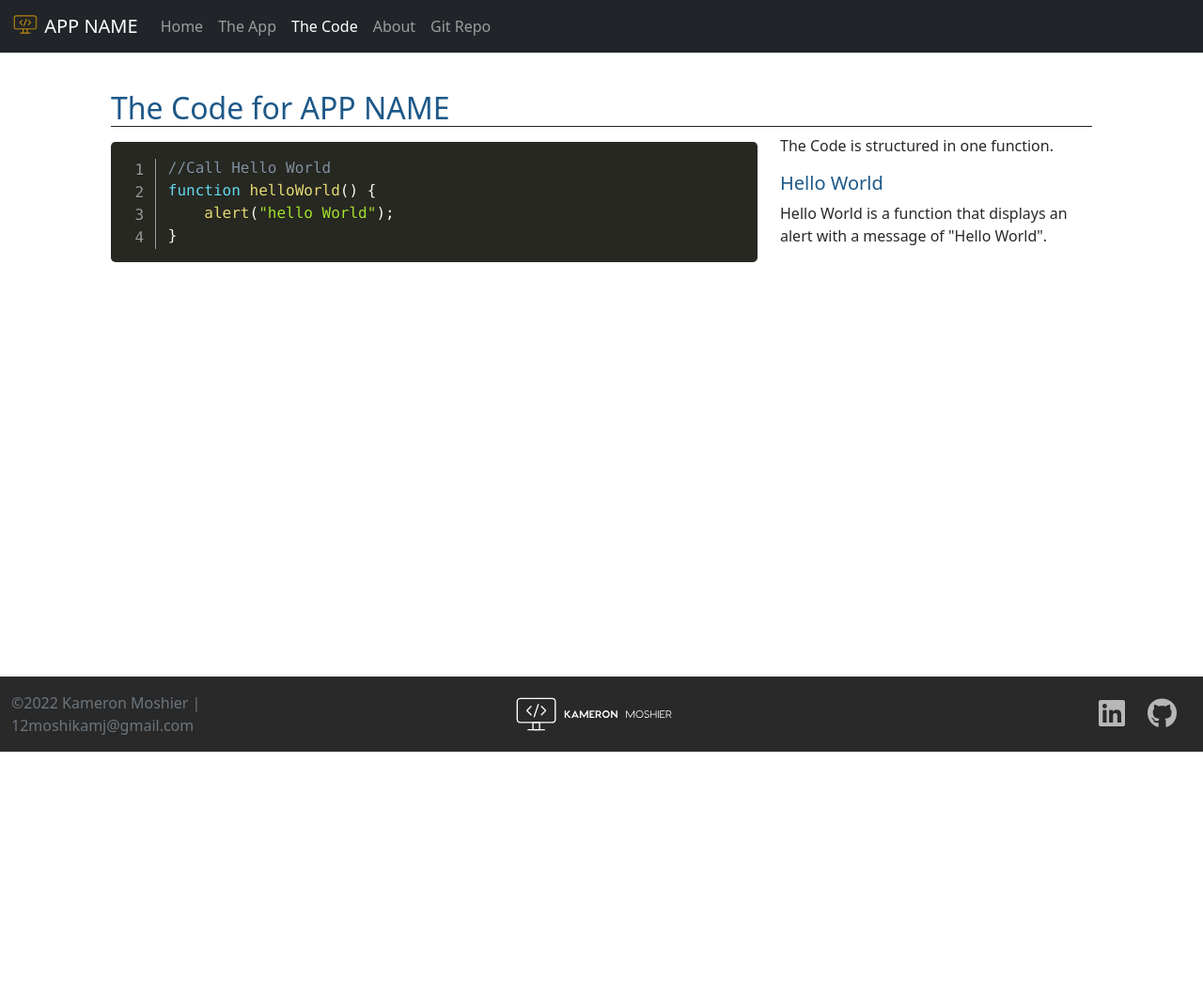
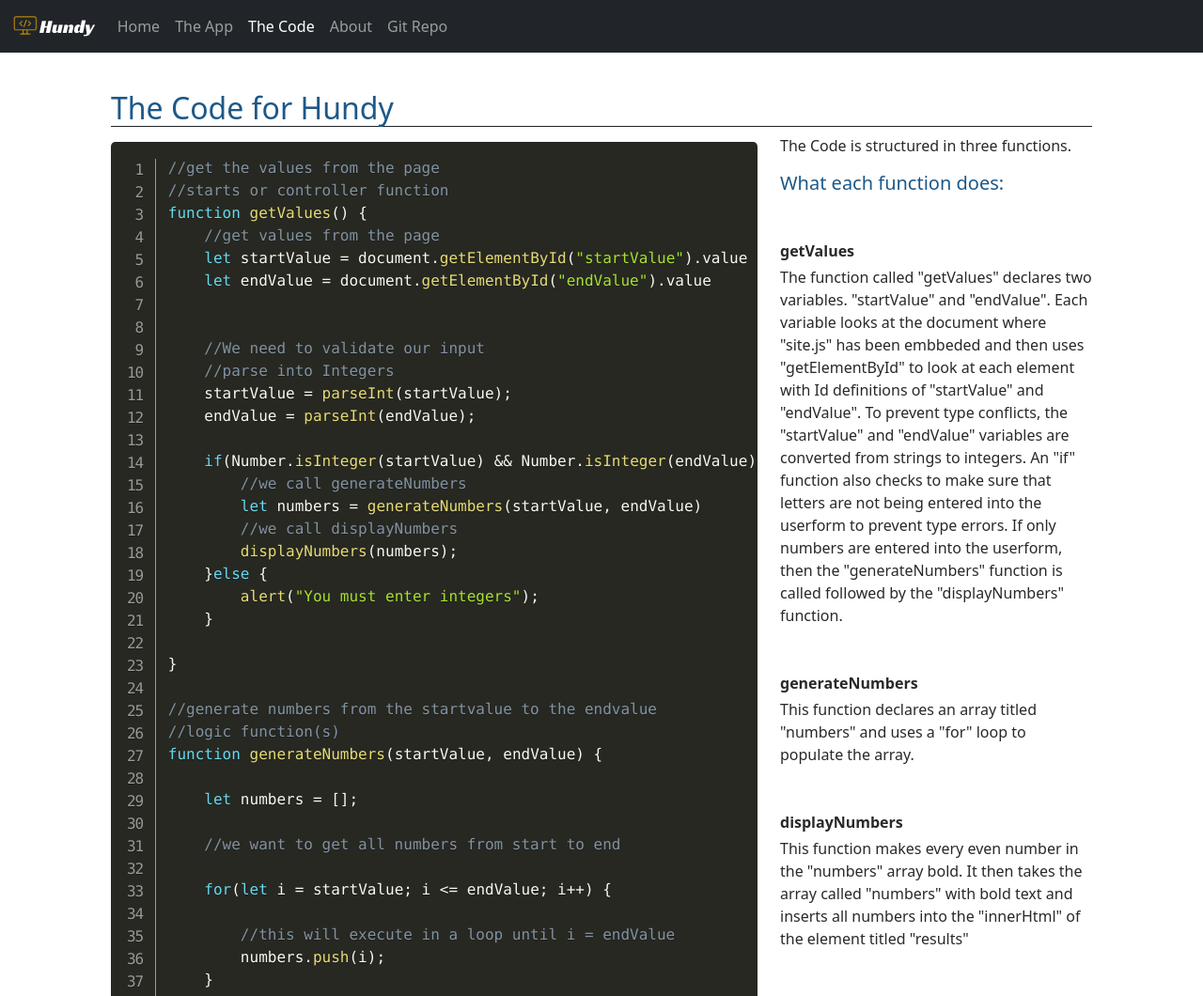
Before and after one commit to AmFil/Hundy, a plain HTML site: page code.html in a window 1280 px wide. Shown: the top 1060 px of the page at 94% size. Before the commit the page ends 800 px from the top, so only its background shows below. Drawn offline with nearby package versions, Linux system fonts and the light colour scheme.

Commit message:
Project Completed
All js has been written for this project. "About" and "Git Repo" are missing their links. These will be added at a later date.

```diff
--- a/app.html
+++ b/app.html
@@ -2,7 +2,7 @@
 <html lang="en" class="h-100">
 
 <head>
-    <title>App Name: A Coding Project By Kameron Moshier</title>
+    <title>Hundy: A Coding Project By Kameron Moshier</title>
     <!-- Required meta tags -->
     <meta charset="utf-8">
     <meta name="viewport" content="width=device-width, initial-scale=1, shrink-to-fit=no">
@@ -15,13 +15,16 @@
 
         <link href="/css/site.css" rel="stylesheet">
         <link rel="icon" type="image/png" href="/img/favicon-32x32.png">
+        <link rel="preconnect" href="https://fonts.googleapis.com">
+        <link rel="preconnect" href="https://fonts.gstatic.com" crossorigin>
+        <link href="https://fonts.googleapis.com/css2?family=Racing+Sans+One&display=swap" rel="stylesheet">
 </head>
 
 <body class="d-flex flex-column h-100">
     <!-- NAV SECTION -->
 <nav class="navbar navbar-expand-md navbar-dark fixed-top bg-dark">
     <div class="container-fluid">
-        <a class="navbar-brand" href="/index.html"><img src="/img/favicon-32x32.png" class="d-inline-block align-text-top" width="30" height="24"> APP NAME</a>
+        <a class="navbar-brand logoFont" href="/index.html"><img src="/img/favicon-32x32.png" class="d-inline-block align-text-top" width="30" height="24">Hundy</a>
         <button class="navbar-toggler" type="button" data-bs-toggle="collapse" data-bs-target="#navbarCollapse"
             aria-controls="navbarCollapse" aria-expanded="false" aria-label="Toggle navigation">
             <span class="navbar-toggler-icon"></span>
@@ -49,8 +52,41 @@
 </nav>
     <!-- NAV SECTION -->
     <main class="flex-shrink-0">
-        <div class="container">
-
+        <div class="container mt-5">
+            <div class="row row-cols-1 row-cols-md-2">
+                <div class="col-md-4 col border-end border-2">
+                    <h1>Hundy: A Coding Project</h1>
+                    <h4 class="lead">
+                        Live life one loop at a time. A javascript coding exercise using loops. Write a program that display numbers from 0 to 100. Display the even numbers in <strong>BOLD.</strong>
+                    </h4>
+                    <h2 class="mt-5 border-bottom border-2">Instructions</h2>
+                    <p>Enter a starting value and an ending value. Press the button and the values will appear.</p>
+                </div>
+                <div class="col-md-8 col">
+                    <div>
+                        <h5>Enter Values</h5>
+                        <form class="row gy-2 gx-3">
+                            <div class="col">
+                                <input id="startValue" type="number" class="form-control" placeholder="Start Value" value="0" aria-label="Start Value">
+                            </div>
+                            <div class="col">
+                                <input id="endValue" type="number" class="form-control" placeholder="End Value" value="100" aria-label="End Value">
+                            </div>
+                            <div class="col-12 d-flex justify-content-end">
+                                <button id="btnSubmit" type="button" class="btn btn-dark btn-lg">Display the Hundy</button>
+                            </div>
+                        </form>
+                        <h2 class="mt-5 border-bottom border-2">Results</h2>
+                        <div class="table-responsive">
+                            <table class="table table-striped table-sm">
+                                <tbody id="results">
+                                    <!--Results Go Here-->
+                                </tbody>
+                            </table>
+                        </div>
+                    </div>
+                </div>
+            </div>
         </div>
     </main>
 
@@ -84,6 +120,8 @@
         integrity="sha384-/bQdsTh/da6pkI1MST/rWKFNjaCP5gBSY4sEBT38Q/9RBh9AH40zEOg7Hlq2THRZ" crossorigin="anonymous">
     </script>
     <script src="/js/site.js"></script>
-
+    <script>
+        document.getElementById("btnSubmit").addEventListener("click", getValues);
+    </script>
 </body>
 </html>
--- a/code.html
+++ b/code.html
@@ -2,7 +2,7 @@
 <html lang="en" class="h-100">
 
 <head>
-    <title>App Name: A Coding Project By Kameron Moshier</title>
+    <title>Hundy: A Coding Project By Kameron Moshier</title>
     <!-- Required meta tags -->
     <meta charset="utf-8">
     <meta name="viewport" content="width=device-width, initial-scale=1, shrink-to-fit=no">
@@ -16,13 +16,16 @@
         <link href="/css/site.css" rel="stylesheet">
         <link href="/css/prism.css" rel="stylesheet">
         <link rel="icon" type="image/png" href="/img/favicon-32x32.png">
+        <link rel="preconnect" href="https://fonts.googleapis.com">
+        <link rel="preconnect" href="https://fonts.gstatic.com" crossorigin>
+        <link href="https://fonts.googleapis.com/css2?family=Racing+Sans+One&display=swap" rel="stylesheet">
 </head>
 
 <body class="d-flex flex-column h-100">
     <!-- NAV SECTION -->
 <nav class="navbar navbar-expand-md navbar-dark fixed-top bg-dark">
     <div class="container-fluid">
-        <a class="navbar-brand" href="/index.html"><img src="/img/favicon-32x32.png" class="d-inline-block align-text-top" width="30" height="24"> APP NAME</a>
+        <a class="navbar-brand logoFont" href="/index.html"><img src="/img/favicon-32x32.png" class="d-inline-block align-text-top" width="30" height="24">Hundy</a>
         <button class="navbar-toggler" type="button" data-bs-toggle="collapse" data-bs-target="#navbarCollapse"
             aria-controls="navbarCollapse" aria-expanded="false" aria-label="Toggle navigation">
             <span class="navbar-toggler-icon"></span>
@@ -51,21 +54,87 @@
 <!--MAIN SECTION-->
 <main class="flex-shrink-0">
     <div class="container py-5 px-5 mt-5">
-        <h2 class="border-1 border-bottom border-dark">The Code for APP NAME</h2>
+        <h2 class="border-1 border-bottom border-dark">The Code for Hundy</h2>
         <div class="row row-cols-1 row-cols-md-2">
             <div class="col-md-8">
                 <pre class="line-numbers"><code class="language-javascript">
-                    //Call Hello World
-                    function helloWorld() {
-                        alert("hello World");
-                    }
+
+//get the values from the page
+//starts or controller function
+function getValues() {
+    //get values from the page
+    let startValue = document.getElementById("startValue").value
+    let endValue = document.getElementById("endValue").value
+
+
+    //We need to validate our input
+    //parse into Integers
+    startValue = parseInt(startValue);
+    endValue = parseInt(endValue);
+
+    if(Number.isInteger(startValue) && Number.isInteger(endValue)) {
+        //we call generateNumbers
+        let numbers = generateNumbers(startValue, endValue)
+        //we call displayNumbers
+        displayNumbers(numbers);
+    }else {
+        alert("You must enter integers");
+    }
+
+}
+
+//generate numbers from the startvalue to the endvalue
+//logic function(s)
+function generateNumbers(startValue, endValue) {
+
+    let numbers = [];
+
+    //we want to get all numbers from start to end
+
+    for(let i = startValue; i <= endValue; i++) {
+
+        //this will execute in a loop until i = endValue
+        numbers.push(i);
+    }
+
+    return numbers;
+}
+
+//display the numbers and mark even numbers bold
+//display or view functions
+function displayNumbers(numbers) {
+
+    let templateRows = ""
+
+    let className = "even";
+
+    for(let i = 0; i < numbers.length; i++) {
+
+        let number = numbers[i]
+        if(number % 2 == 0) {
+            className = "even"
+        }
+        else {
+            className = "odd"
+        }
+        //This does render correctly with Prisim see the source code in github.
+        templateRows += `<tr><td class="${className}">${number}</td></tr>`;
+
+    }
+    document.getElementById("results").innerHTML = templateRows
+}
                 </code>
                 </pre>
             </div>
             <div class="col-md-4">
-                <p>The Code is structured in one function.</p>
-                <h5>Hello World</h5>
-                <p>Hello World is a function that displays an alert with a message of "Hello World".</p>
+                <p>The Code is structured in three functions.</p>
+                <h5>What each function does:</h5>
+                <p class="fw-bold mt-5 mb-1">getValues</p>
+                <p class="mt-1">The function called "getValues" declares two variables. "startValue" and "endValue". Each variable looks at the document where "site.js" has been embbeded and then uses "getElementById" to look at each element with Id definitions of "startValue" and "endValue". To prevent type conflicts, the "startValue" and "endValue" variables are converted from strings to integers. An "if" function also checks to make sure that letters are not being entered into the userform to prevent type errors. If only numbers are entered into the userform, then the "generateNumbers" function is called followed by the "displayNumbers" function.</p>
+                <p class="fw-bold mt-5 mb-1">generateNumbers</p>
+                <p class="mt-1">This function declares an array titled "numbers" and uses a "for" loop to populate the array.</p>
+                <p class="fw-bold mt-5 mb-1">displayNumbers</p>
+                <p class="mt-1">This function makes every even number in the "numbers" array bold. It then takes the array called "numbers" with bold text and inserts all numbers into the "innerHtml" of the element titled "results"</p>
             </div>
         </div>
     </div>
--- a/css/site.css
+++ b/css/site.css
@@ -74,3 +74,15 @@ white-space: pre-wrap;
 word-break: break-all;
 word-wrap: break-word;
 }
+
+.logoFont {
+    font-family: 'Racing Sans One', cursive;
+}
+
+.odd {
+    font-weight: 100;
+}
+
+.even {
+    font-weight: bold;
+}
```
Also changed, not shown: index.html (+6 -3 lines), js/site.js (+64 -0 lines).
